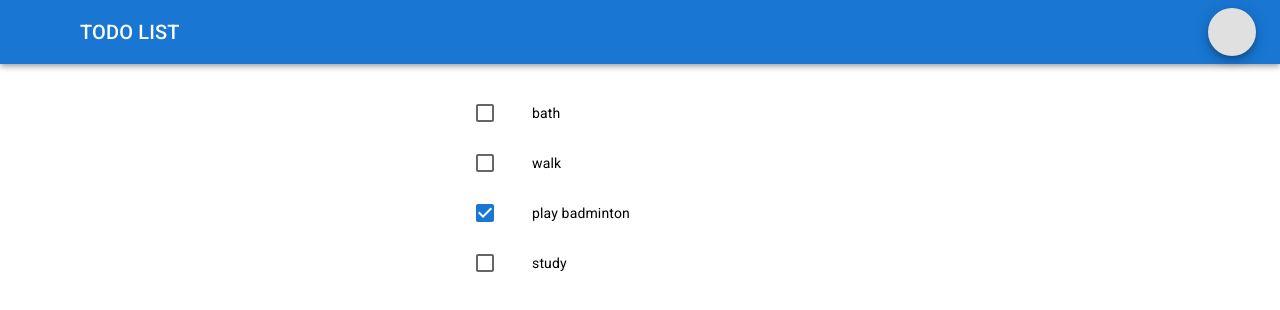
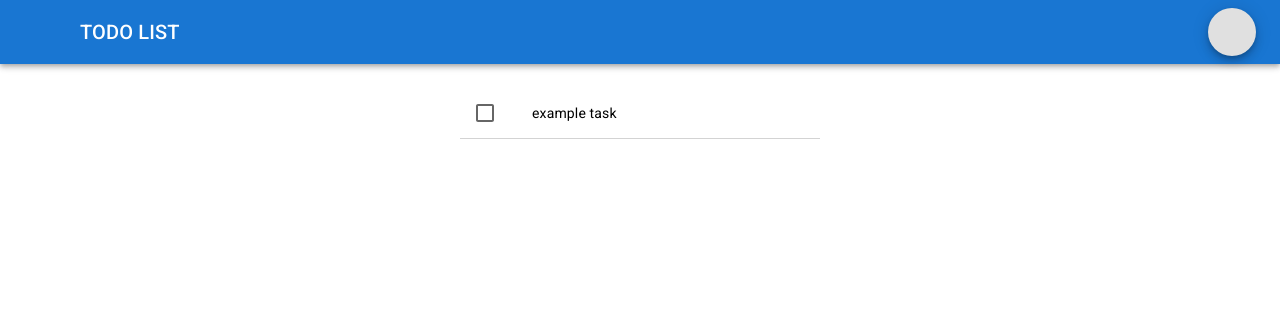
Before and after one commit to kostovJP/simple-todo-list, a React (Vite) app: page / in a window 1280 px wide. Shown: the top 310 px of the page. Built offline with nearby package versions, Linux system fonts and the light colour scheme; some icons are missing.

Commit message:
minor ui changes

```diff
--- a/src/components/todo-form.jsx
+++ b/src/components/todo-form.jsx
@@ -15,7 +15,7 @@ export default function TodoForm({ sendData }) {
 
   return (
     <form
-      className="grid grid-cols-1 border-none bg-white w-90 p-2
+      className="grid grid-cols-1 border-none bg-white w-85 p-2
         rounded-md m-2 shadow-md justify-self-center
     "
         onSubmit={handleSubmit(formSubmitHandler)}
--- a/src/components/todo-item.jsx
+++ b/src/components/todo-item.jsx
@@ -23,6 +23,7 @@ export default function TodoItem({value, labelId, handleToggle, chekboxClickHand
         </IconButton>
       }
       disablePadding
+      sx={{borderBottom: "1px solid #d3d3d3"}}
     >
       <ListItemButton role={undefined} onClick={handleToggle(value)} dense>
         <ListItemIcon>
--- a/src/components/todos.jsx
+++ b/src/components/todos.jsx
@@ -13,10 +13,7 @@ import TodoItem from "./todo-item";
 import TodoForm from "./todo-form";
 
 const initial_list = [
-  { id: uuidv4(), title: "bath", completed: false },
-  { id: uuidv4(), title: "walk", completed: false },
-  { id: uuidv4(), title: "play badminton", completed: true },
-  { id: uuidv4(), title: "study", completed: false },
+  { id: uuidv4(), title: "example task", completed: false },
 ];
 
 export default function Todos() {
```
